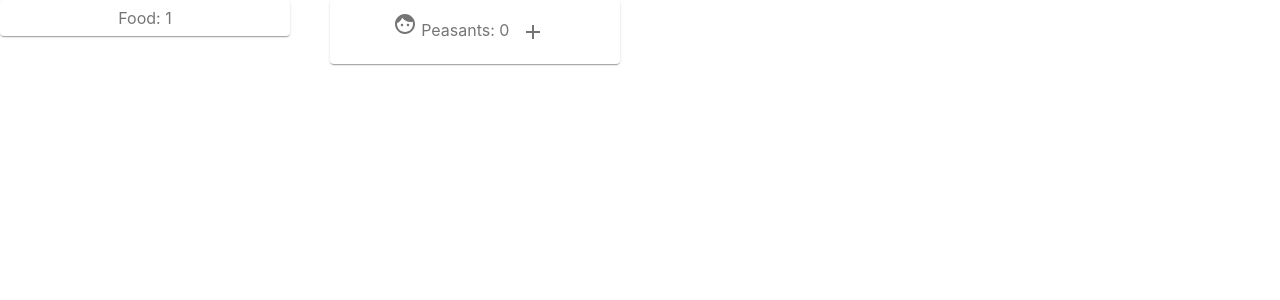
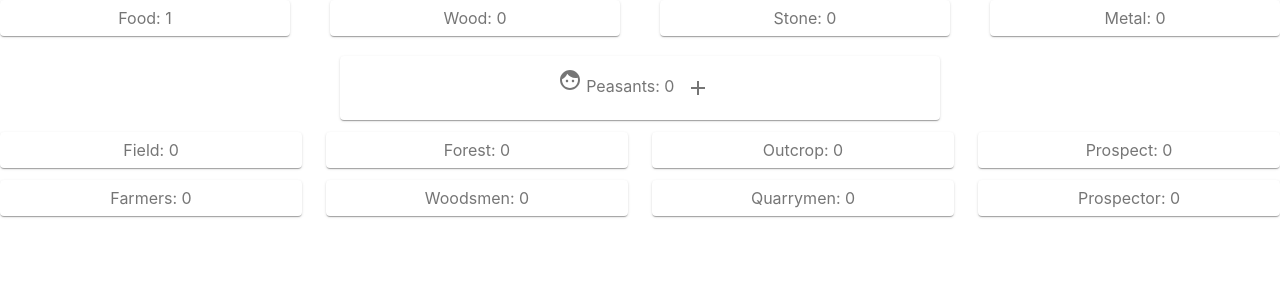
Before and after one commit to AFeralMountainGoatBB/darkAgesIdle, a React (Create React App) app: page / in a window 1280 px wide. Shown: the top 300 px of the page. Built offline with nearby package versions, Linux system fonts and the light colour scheme.

Commit message:
added rows, resources

```diff
--- a/src/App.js
+++ b/src/App.js
@@ -1,15 +1,21 @@
-import logo from './logo.svg';
-import './App.css';
-import React, { button, useEffect, useMemo, useState, useContext, useRef } from "react";
-import Button from '@material-ui/core/Button';
-import GameMaster from './GameMaster';
-import InfoGrid from './components/InfoGrid.js';
-import { makeStyles } from '@material-ui/core/styles';
-import Paper from '@material-ui/core/Paper';
-import Grid from '@material-ui/core/Grid';
-import IconButton from '@material-ui/core/IconButton';
-import AddIcon from '@material-ui/icons/Add';
-import FaceIcon from '@material-ui/icons/Face'
+import "./App.css";
+import React, {
+  button,
+  useEffect,
+  useMemo,
+  useState,
+  useContext,
+  useRef,
+} from "react";
+import Button from "@material-ui/core/Button";
+import GameMaster from "./GameMaster";
+import InfoGrid from "./components/InfoGrid.js";
+import { makeStyles } from "@material-ui/core/styles";
+import Paper from "@material-ui/core/Paper";
+import Grid from "@material-ui/core/Grid";
+import IconButton from "@material-ui/core/IconButton";
+import AddIcon from "@material-ui/icons/Add";
+import FaceIcon from "@material-ui/icons/Face";
 
 const useStyles = makeStyles((theme) => ({
   root: {
@@ -17,45 +23,88 @@ const useStyles = makeStyles((theme) => ({
   },
   paper: {
     padding: theme.spacing(1),
-    textAlign: 'center',
+    textAlign: "center",
     color: theme.palette.text.secondary,
   },
 }));
 
 function App() {
   const classes = useStyles();
-  const [foodValue, setfoodValue] = useState(1);
+  const [foodValue, setFoodValue] = useState(1);
+  const [woodValue, setWoodValue] = useState(0);
+  const [stoneValue, setStoneValue] = useState(0);
+  const [metalValue, setMetalValue] = useState(0);
   const foodValueRef = useRef(foodValue);
-  foodValueRef.current=foodValue;
-  const [peasantValue, setPeasantValue] = useState({value:0, initialPrice:1, currentPrice:1,
-    foodIncome:1, priceIncreaseModifier:1.07});
+  foodValueRef.current = foodValue;
+
+  const [fieldValue, setFieldValue] = useState({
+    value: 0,
+    initialPrice: 1,
+    currentPrice: 1,
+    foodMultiplier: 1,
+    priceIncreaseModifier: 1.07,
+  });
+  const [forestValue, setForestValue] = useState({
+    value: 0,
+    initialPrice: 1,
+    currentPrice: 1,
+    woodMultiplier: 1,
+    priceIncreaseModifier: 1.07,
+  });
+  const [outcropValue, setOutcropValue] = useState({
+    value: 0,
+    initialPrice: 1,
+    currentPrice: 1,
+    stoneMultiplier: 1,
+    priceIncreaseModifier: 1.07,
+  });
+  const [prospectValue, setDepositValue] = useState({
+    value: 0,
+    initialPrice: 1,
+    currentPrice: 1,
+    metalMultiplier: 1,
+    priceIncreaseModifier: 1.07,
+  });
+
+  const [peasantValue, setPeasantValue] = useState({
+    value: 0,
+    initialPrice: 1,
+    currentPrice: 1,
+    foodIncome: 1,
+    priceIncreaseModifier: 1.07,
+  });
   const peasantValueRef = useRef(peasantValue);
-  peasantValueRef.current=peasantValue;
+  peasantValueRef.current = peasantValue;
 
-  const [tickingBool, setTickBool]=useState(false);
+  const [tickingBool, setTickBool] = useState(false);
 
-  function handleBuyPeasants(){
+  function handleBuyPeasants() {
     var currentPeasantCost = peasantValueRef.current.currentPrice;
     var currentFoodValue = foodValueRef.current;
     // console.log("handle click", currentFoodValue, currentPeasantCost);
-    if(currentFoodValue>=currentPeasantCost)
-    {
-      var newFoodValue = currentFoodValue-currentPeasantCost;
+    if (currentFoodValue >= currentPeasantCost) {
+      var newFoodValue = currentFoodValue - currentPeasantCost;
       // console.log("yes food value greater");
-      var newPeasantValue = peasantValueRef.current.value+1;
-      var newPeasantCost=Math.ceil(peasantValueRef.current.currentPrice * peasantValueRef.current.priceIncreaseModifier);
-      setfoodValue(newFoodValue);
-      setPeasantValue({...peasantValue, value:newPeasantValue, currentPrice:newPeasantCost});
+      var newPeasantValue = peasantValueRef.current.value + 1;
+      var newPeasantCost = Math.ceil(
+        peasantValueRef.current.currentPrice *
+          peasantValueRef.current.priceIncreaseModifier
+      );
+      setFoodValue(newFoodValue);
+      setPeasantValue({
+        ...peasantValue,
+        value: newPeasantValue,
+        currentPrice: newPeasantCost,
+      });
     }
 
-    if (!tickingBool)
-    {
+    if (!tickingBool) {
       constantTick();
       setTickBool(true);
     }
   }
 
-  function constantTick(){
+  function constantTick() {
     // setPeasantValue(peasantValueRef.current+1);
     console.log("tick");
     calculateIncome();
@@ -63,15 +112,32 @@ function App() {
     // setTimeout(()=>{setPeasantValue(peasantValue+1)}, 1000);
   }
 
-  function calculateIncome()
-  {
-    //calc income for peasants
-    peasantIncome();
+  function calculateIncome() {
+    //calc income for food
+    foodIncome();
+    //woodIncome();
+   // stoneIncome();
+    //metalIncome();
   }
-  function peasantIncome()
-  {
-    var foodIncome = peasantValueRef.current.foodIncome * peasantValueRef.current.value;
-    setfoodValue(foodValueRef.current+foodIncome);
+  function foodIncome() {
+    var foodIncome =
+      peasantValueRef.current.foodIncome * peasantValueRef.current.value;
+    setFoodValue(foodValueRef.current + foodIncome);
+  }
+  function woodIncome() {
+    var foodIncome =
+      peasantValueRef.current.foodIncome * peasantValueRef.current.value;
+    setFoodValue(foodValueRef.current + foodIncome);
+  }
+  function stoneIncome() {
+    var foodIncome =
+      peasantValueRef.current.foodIncome * peasantValueRef.current.value;
+    setFoodValue(foodValueRef.current + foodIncome);
+  }
+  function metalIncome() {
+    var foodIncome =
+      peasantValueRef.current.foodIncome * peasantValueRef.current.value;
+    setFoodValue(foodValueRef.current + foodIncome);
   }
 
   return (
@@ -84,12 +150,80 @@ function App() {
             <Paper className={classes.paper}>Food: {foodValue}</Paper>
           </Grid>
           <Grid item xs={3}>
-        <Paper className={classes.paper}><FaceIcon/> Peasants: {peasantValue.value}<IconButton onClick={() => { handleBuyPeasants() }}><AddIcon/></IconButton></Paper>
+            <Paper className={classes.paper}>Wood: {woodValue}</Paper>
           </Grid>
           <Grid item xs={3}>
-        {/* <Paper className={classes.paper}>itemThree {value3}</Paper> */}
+            <Paper className={classes.paper}>Stone: {stoneValue}</Paper>
+          </Grid>
+          <Grid item xs={3}>
+            <Paper className={classes.paper}>Metal: {metalValue}</Paper>
           </Grid>
         </Grid>
+
+        <Grid
+          container
+          spacing={10}
+          direction="row"
+          justify="center"
+          alignItems="center"
+        >
+          <Grid item xs={6}>
+            <Paper className={classes.paper}>
+              <FaceIcon /> Peasants: {peasantValue.value}
+              <IconButton
+                onClick={() => {
+                  handleBuyPeasants();
+                }}
+              >
+                <AddIcon />
+              </IconButton>
+            </Paper>
+          </Grid>
+        </Grid>
+        <Grid
+          container
+          spacing={3}
+          direction="row"
+          justify="center"
+          alignItems="center"
+        >
+          <Grid item xs={3}>
+            <Paper className={classes.paper}>Field: {fieldValue.value}</Paper>
+          </Grid>
+          <Grid item xs={3}>
+            <Paper className={classes.paper}>Forest: {forestValue.value}</Paper>
+          </Grid>
+          <Grid item xs={3}>
+            <Paper className={classes.paper}>Outcrop: {outcropValue.value}</Paper>
+          </Grid>
+          <Grid item xs={3}>
+            <Paper className={classes.paper}>Prospect: {prospectValue.value}</Paper>
+          </Grid>
+          </Grid>
+
+          <Grid
+          container
+          spacing={3}
+          direction="row"
+          justify="center"
+          alignItems="center"
+        >
+          <Grid item xs={3}>
+            <Paper className={classes.paper}>Farmers: {fieldValue.value}</Paper>
+          </Grid>
+          <Grid item xs={3}>
+            <Paper className={classes.paper}>Woodsmen: {forestValue.value}</Paper>
+          </Grid>
+          <Grid item xs={3}>
+            <Paper className={classes.paper}>Quarrymen: {outcropValue.value}</Paper>
+          </Grid>
+          <Grid item xs={3}>
+            <Paper className={classes.paper}>Prospector: {prospectValue.value}</Paper>
+          </Grid>
+          </Grid>
+        {/* <Grid item xs={3}> */}
+        {/* <Paper className={classes.paper}>itemThree {value3}</Paper> */}
+        {/* </Grid> */}
       </div>
     </div>
   );
```
Also changed, not shown: src/components/Tooltips.js (added). Lines whose indentation alone changed are shown as unchanged.
